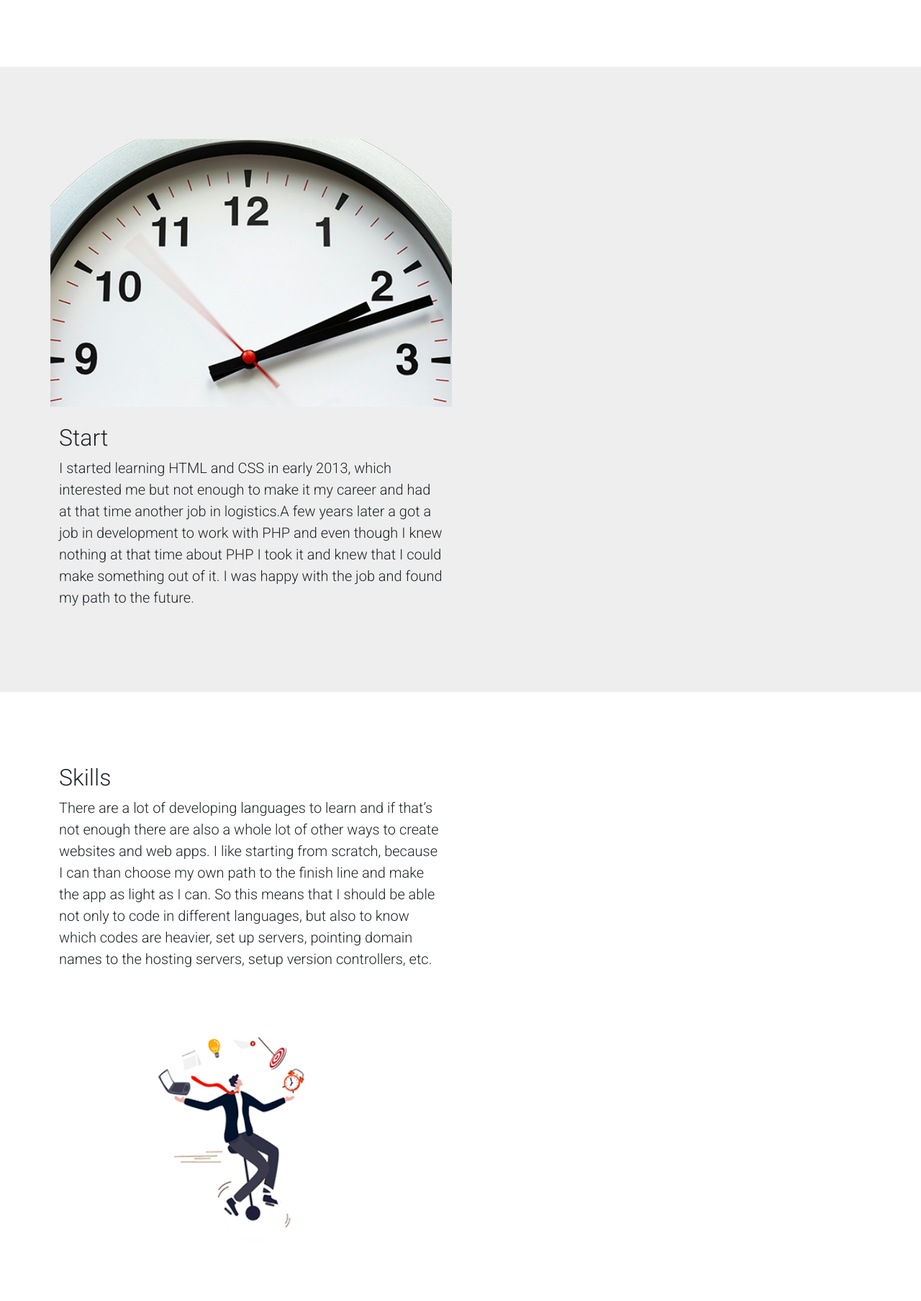
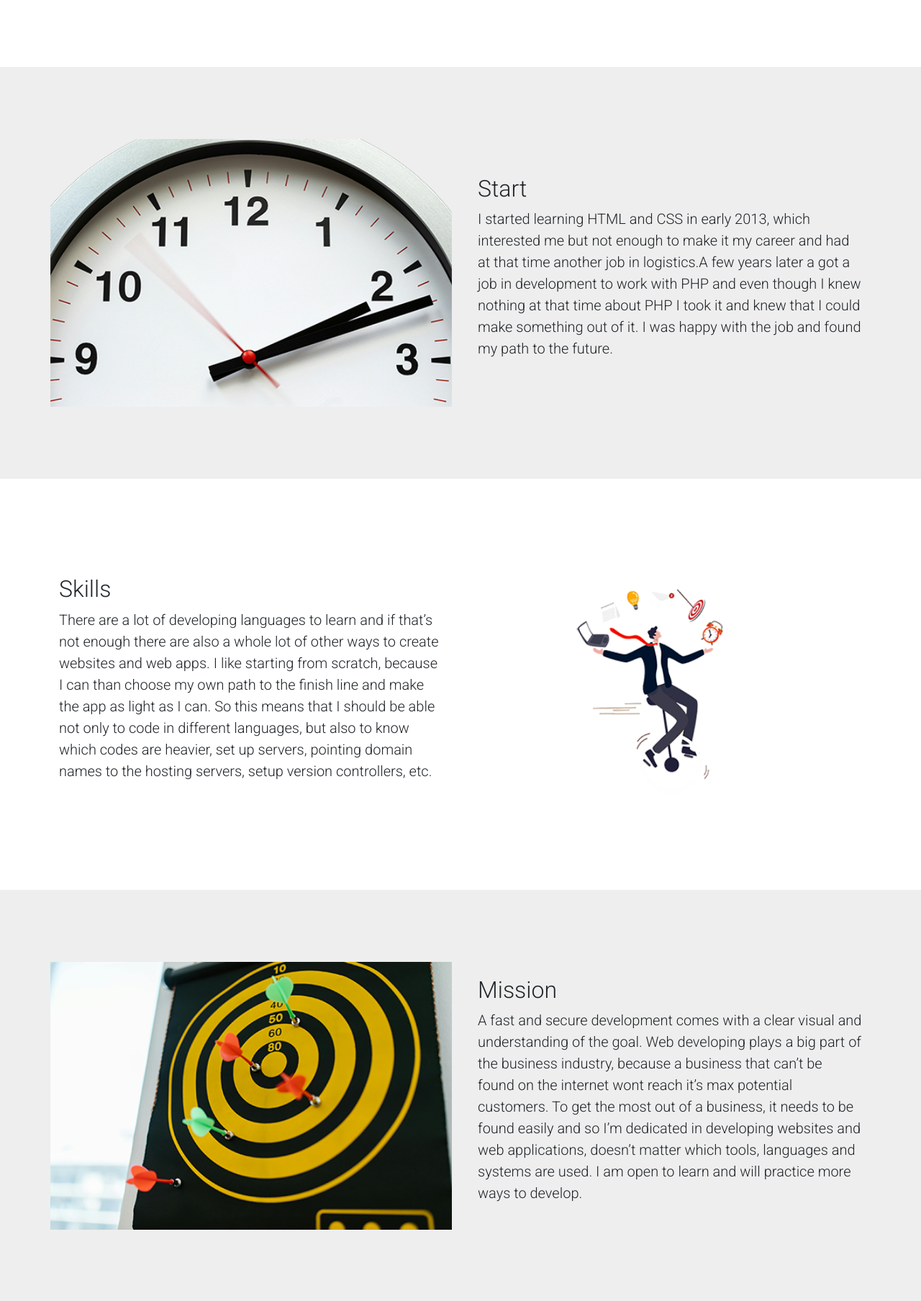
Before and after one commit to Hardanto/mkario, a PHP site: page /frontend/about in a window 1280 px wide. Shown: the part 687-2494 px from the top of the page at 72% size. Run offline with PHP 8.4, Linux system fonts and the light colour scheme; some libraries are stand-ins or nearby versions.

Commit message:
Replaced the spacer class

```diff
--- a/frontend/about.php
+++ b/frontend/about.php
@@ -81,7 +81,7 @@ require_once('../vendor/autoload.php');
                     <div class='col-12 col-lg-6 text-center'>
                         <img src="frontend/img/aboutimg/clock.png" class='about-img' alt="Time">
                     </div>
-                    <div class='col-12 spacer'>&nbsp;</div>
+                    <div class='col-12 large-screen-hidden'>&nbsp;</div>
                     <div class='col-12 col-lg-6 d-flex align-items-center'>
                         <div class='container'>
                             <div class='row'>
@@ -112,7 +112,7 @@ require_once('../vendor/autoload.php');
                             </div>
                         </div>
                     </div>
-                    <div class='col-12 spacer'>&nbsp;</div>
+                    <div class='col-12 large-screen-hidden'>&nbsp;</div>
                     <div class='col-12 col-lg-6 text-center'>
                         <img src="frontend/img/aboutimg/magician.png" class='about-img' alt="There should be an image here!">
                     </div>
@@ -125,7 +125,7 @@ require_once('../vendor/autoload.php');
                     <div class='col-12 col-lg-6 text-center'>
                         <img src="frontend/img/aboutimg/bullseye.png" class='about-img' alt="There should be an image here!">
                     </div>
-                    <div class='col-12 spacer'>&nbsp;</div>
+                    <div class='col-12 large-screen-hidden'>&nbsp;</div>
                     <div class='col-12 col-lg-6 d-flex align-items-center'>
                         <div class='container'>
                             <div class='row'>
```
